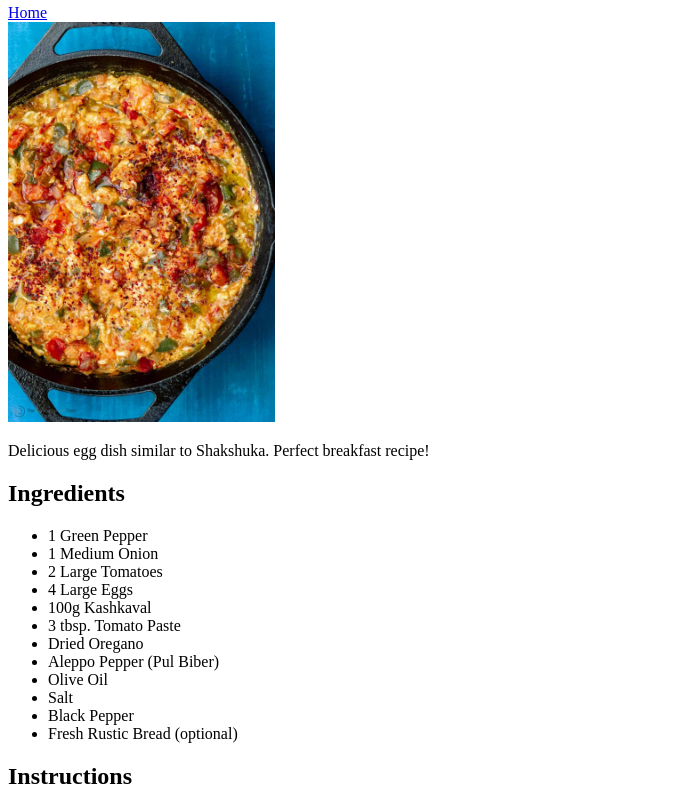
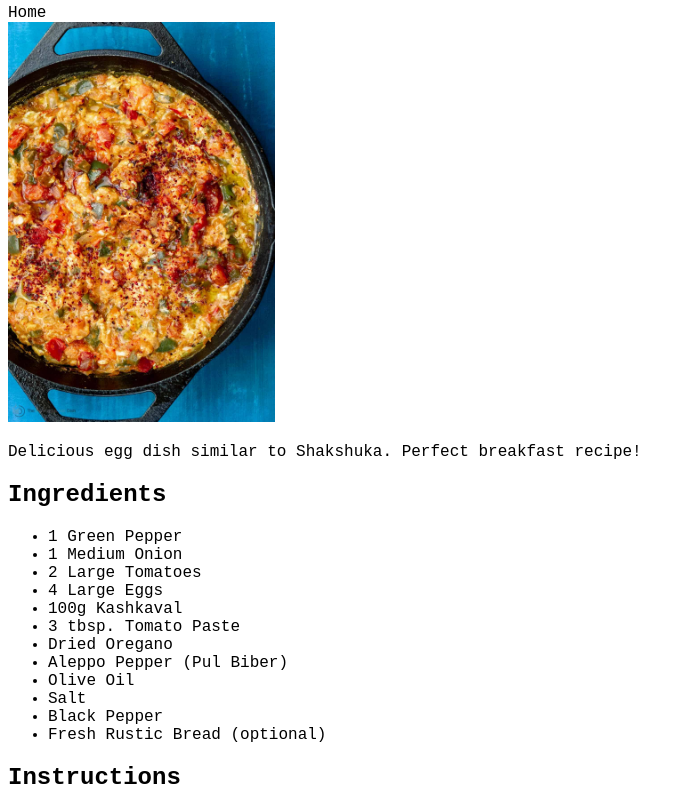
Before and after one commit to Oni030/odin-recipes, a plain HTML site: page recipes/menemen.html in a window 1280 px wide. Shown: the part 63-861 px from the top of the page, without its empty margins (0-693 px from the left). Drawn offline with Linux system fonts and the light colour scheme.

Commit message:
Add styles.css via link to menemen.html.

```diff
--- a/recipes/menemen.html
+++ b/recipes/menemen.html
@@ -4,6 +4,7 @@
     <meta charset="UTF-8">
     <meta name="viewport" content="width=device-width, initial-scale=1.0">
     <title>Menemen | TRC</title>
+    <link rel="stylesheet" href="../styles.css"/>
 </head>
 <body>
     <nav>
```
